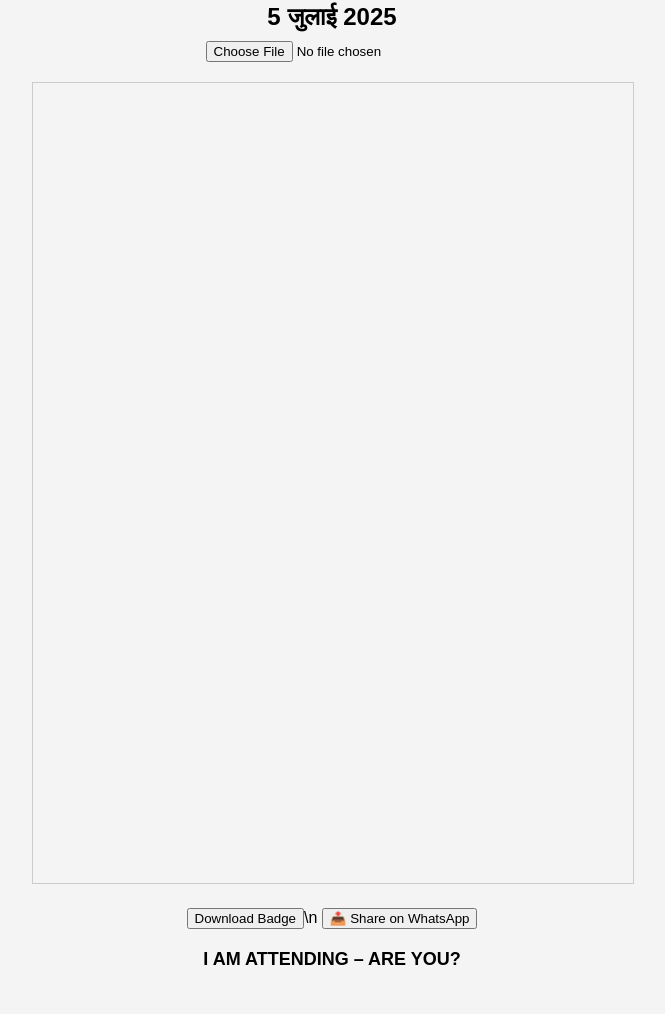
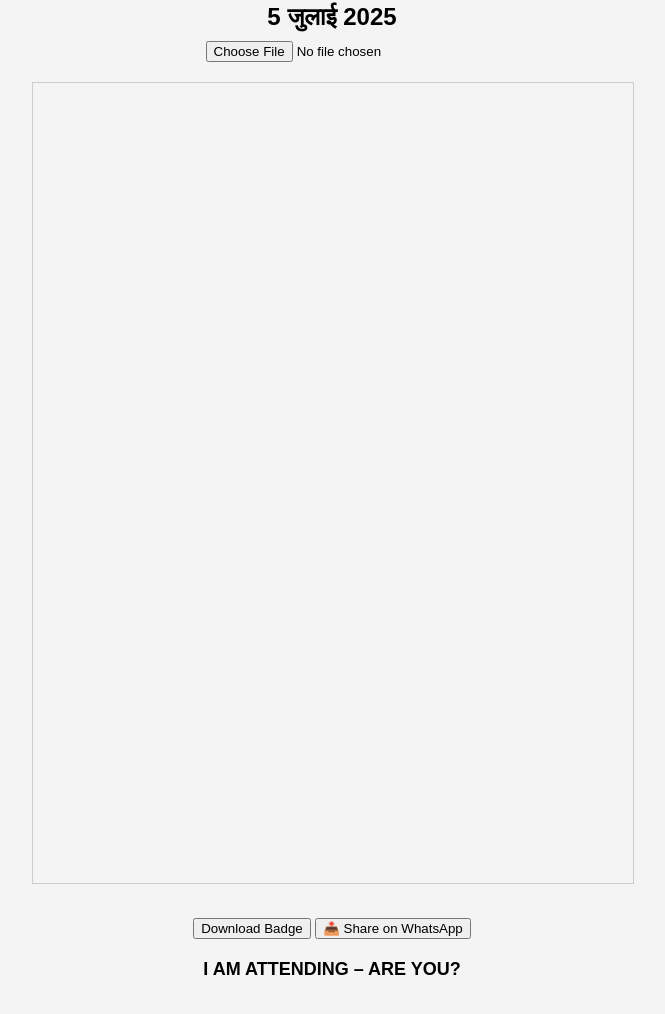
Before and after one commit to dsanghvi108/108parshvanath, a plain HTML site: page index.html in a window 1280 px wide. Shown: the part 74-1088 px from the top of the page, without its empty margins (308-973 px from the left). Drawn offline with Linux system fonts and the light colour scheme.

Commit message:
Add files via upload

```diff
--- a/index.html
+++ b/index.html
@@ -13,7 +13,7 @@
     <h2>5 जुलाई 2025</h2>
     <input type="file" id="upload" accept="image/*" />
     <canvas id="badge" width="600" height="800"></canvas>
-    <button id="download">Download Badge</button>\n    <button id="whatsapp">📤 Share on WhatsApp</button>
+    <div style="margin-top: 10px;"><button id="download">Download Badge</button> <button id="whatsapp">📤 Share on WhatsApp</button></div>
     <p class="footer-text">I AM ATTENDING – ARE YOU?</p>
   </div>
   <script src="script.js"></script>
```
